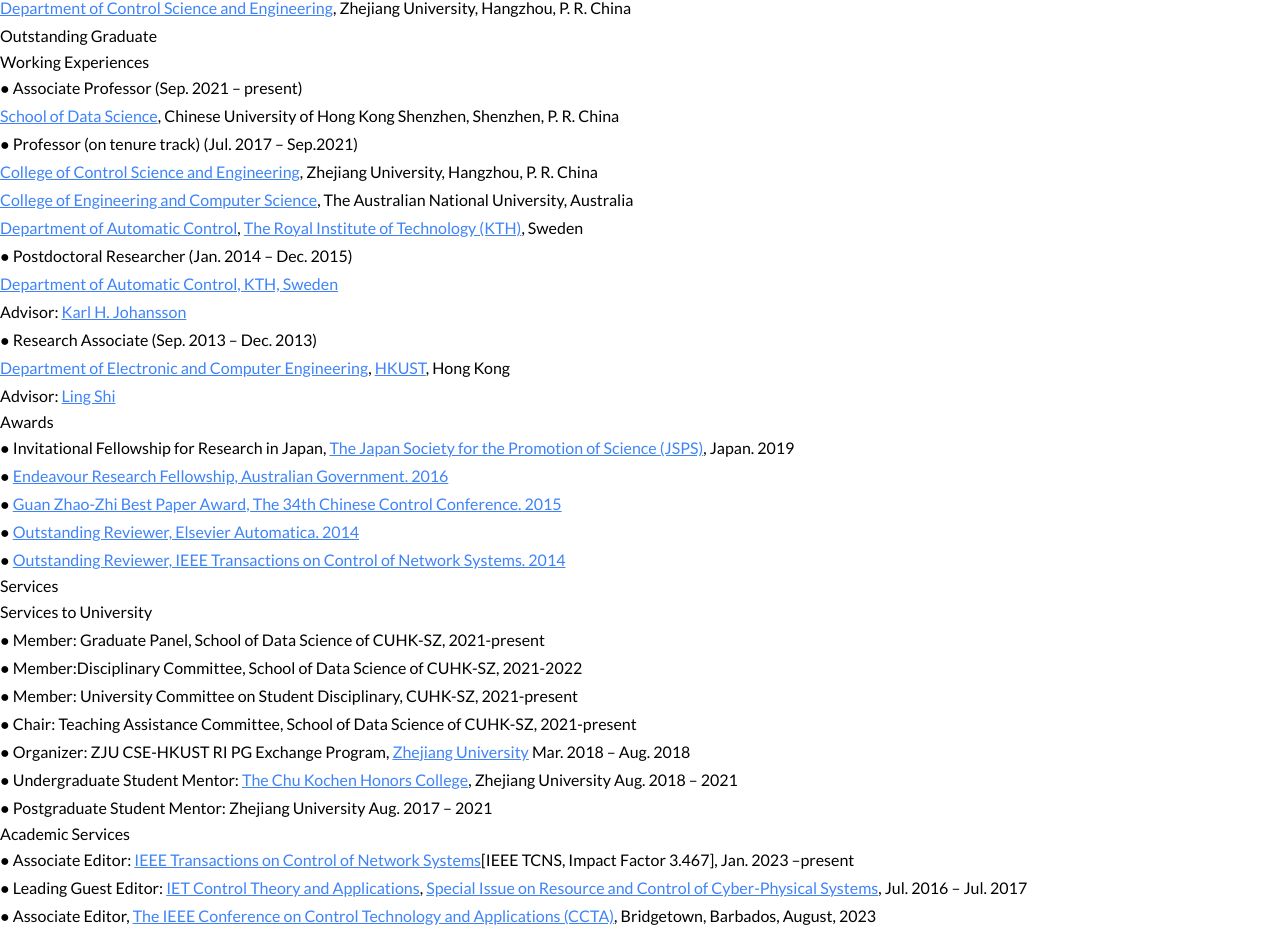
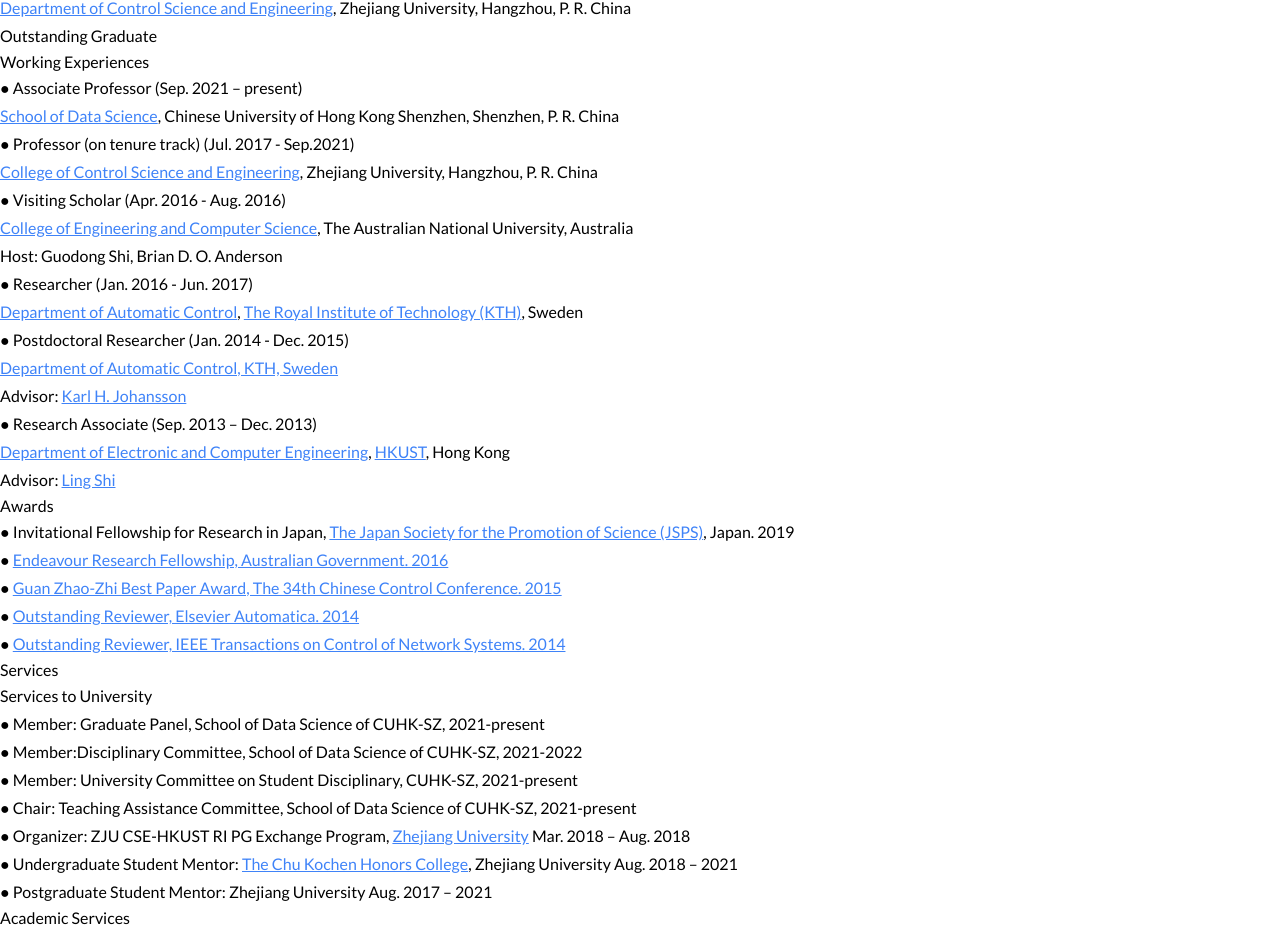
Before and after one commit to LIAS-CUHKSZ/lias-cuhksz.github.io, a Next.js app: page /group/junfeng-wu in a window 1280 px wide. Shown: the part 1094-2021 px from the top of the page. Built offline with nearby package versions, Linux system fonts and the light colour scheme.

Commit message:
feat: update wu page

```diff
--- a/app/group/junfeng-wu/page.tsx
+++ b/app/group/junfeng-wu/page.tsx
@@ -144,7 +144,7 @@ function Page(): JSX.Element {
                 China
               </p>
               <p className="mt-2">
-                ● Professor (on tenure track) (Jul. 2017 – Sep.2021)
+                ● Professor (on tenure track) (Jul. 2017 - Sep.2021)
               </p>
               <p>
                 <a
@@ -157,6 +157,7 @@ function Page(): JSX.Element {
                 </a>
                 , Zhejiang University, Hangzhou, P. R. China
               </p>
+              <p className="mt-2">● Visiting Scholar (Apr. 2016 - Aug. 2016)</p>
               <p>
                 <a
                   href="https://cecc.anu.edu.au/"
@@ -168,6 +169,8 @@ function Page(): JSX.Element {
                 </a>
                 , The Australian National University, Australia
               </p>
+              <p>Host: Guodong Shi, Brian D. O. Anderson</p>
+              <p className="mt-2">● Researcher (Jan. 2016 - Jun. 2017)</p>
               <p>
                 <a
                   href="https://www.kth.se/is/dcs/division-of-decision-and-control-systems-1.788078%20https://www.kth.se/en"
@@ -187,7 +190,7 @@ function Page(): JSX.Element {
                 , Sweden
               </p>
               <p className="mt-2">
-                ● Postdoctoral Researcher (Jan. 2014 – Dec. 2015)
+                ● Postdoctoral Researcher (Jan. 2014 - Dec. 2015)
               </p>
               <p>
                 <a
```
